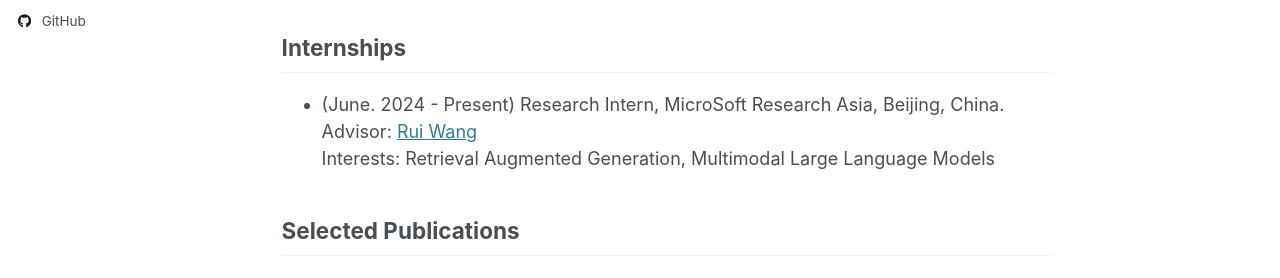
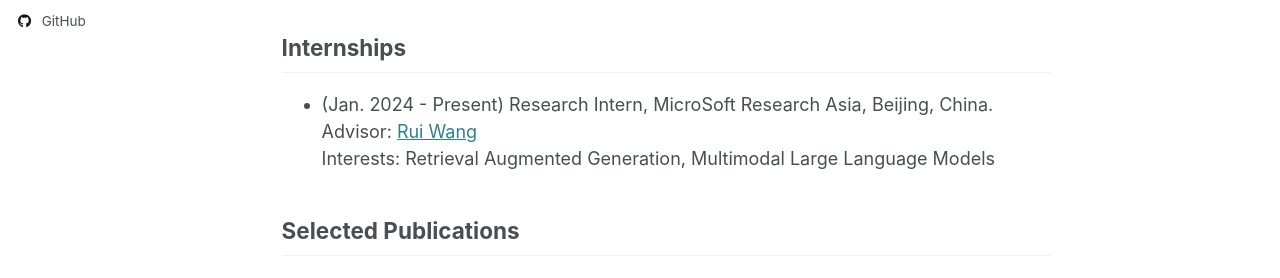
Before and after one commit to zli999/zijianli.github.io, a Jekyll site: the page built from _pages/about.md, in a window 1280 px wide and 900 px high. Shown: the part 399-677 px from the top of the window. Built offline with Jekyll 4.4.1, drawn with Linux system fonts in a browser that asks for light colours; some web fonts are replaced.

Commit message:
Update about.md

```diff
--- a/_pages/about.md
+++ b/_pages/about.md
@@ -14,7 +14,7 @@ I am research intern in MSRA, under supervised by Dr. [Rui Wang](https://scholar
 
 ## Internships
 
-- (June. 2024 - Present) Research Intern, MicroSoft Research Asia, Beijing, China.
+- (Jan. 2024 - Present) Research Intern, MicroSoft Research Asia, Beijing, China.
 <br> Advisor: [Rui Wang](https://scholar.google.com/citations?user=h1IrWikAAAAJ&hl=zh-CN&oi=ao)
 <br> Interests: Retrieval Augmented Generation, Multimodal Large Language Models
 
```
